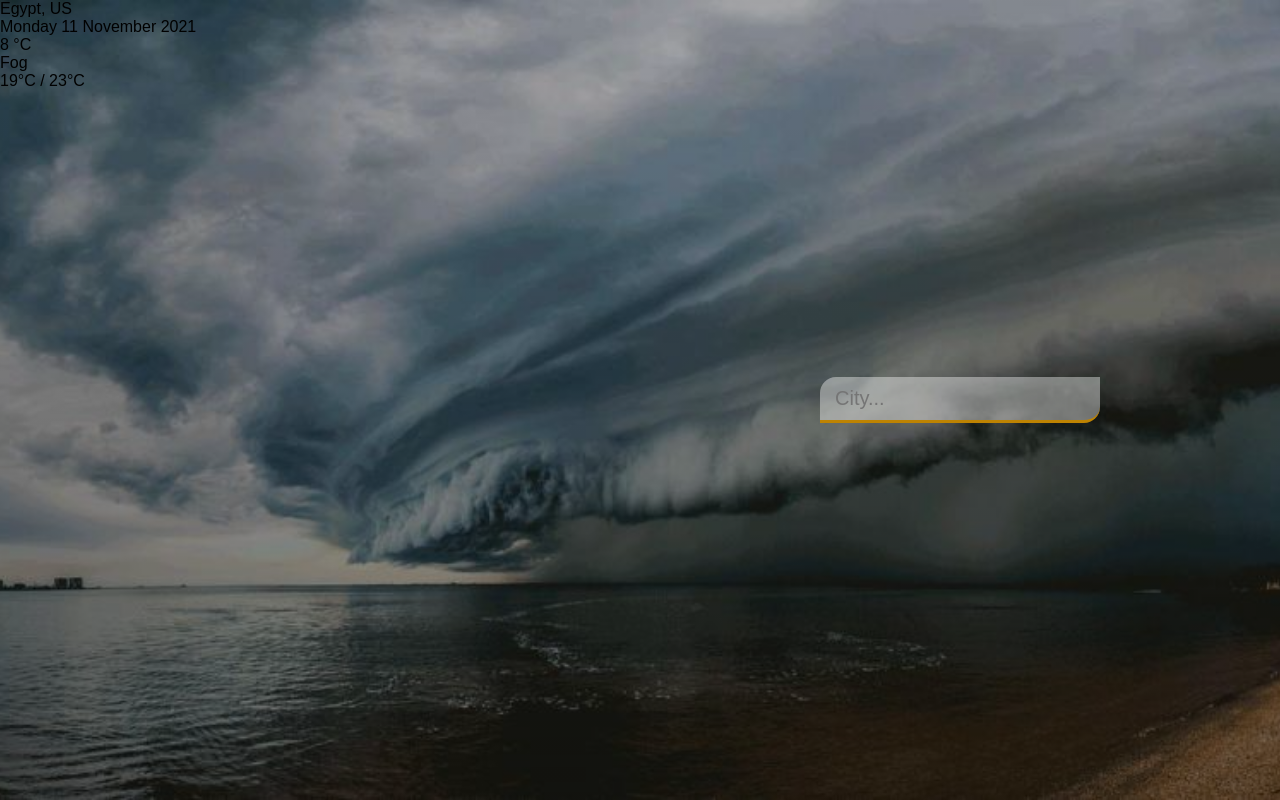
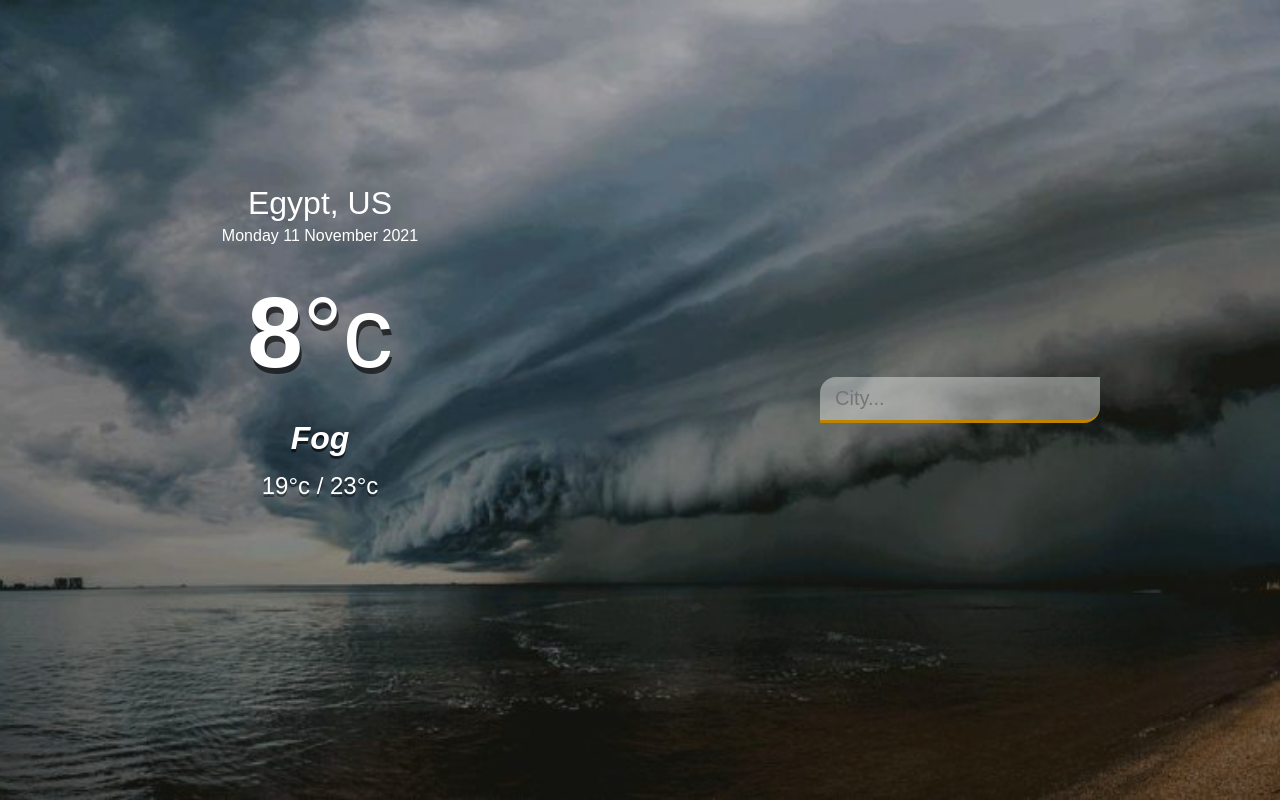
Before and after one commit to fazliddinabduraxmonov/weather-application, a plain HTML site: page index.html in a window 1280 px wide. Drawn offline with Linux system fonts and the light colour scheme.

Commit message:
weaather

```diff
--- a/index.html
+++ b/index.html
@@ -15,9 +15,11 @@
                 <div class="city">Egypt, US</div>
                 <div class="date">Monday 11 November 2021</div>
             </section>
-            <div class="main-temp">8 <span>°C</span></div>
-            <div class="weather">Fog</div>
-            <div class="hi-low">19°C / 23°C</div>
+            <div class="main-temp">
+                <div class="temp">8<span>°c</span></div>
+                <div class="weather">Fog</div>
+                <div class="hi-low">19°c / 23°c</div>
+            </div>
         </main>
         <header>
             <input type="text" autocomplete="off" class="search-box" placeholder="City...">
--- a/style.css
+++ b/style.css
@@ -39,3 +39,45 @@ header input:focus{
     background-color: rgba(255,255,255,0.8);
     border-radius: 0 16px;
 }
+main{
+    margin-top: 20vh;
+    padding: 25px 25px 50px;
+    display: flex;
+    flex-direction: column;
+    align-items: center;
+    text-align: center;
+}
+.location .city{
+    color:#fff;
+    font-weight:500;
+    font-size: 32px;
+    margin-bottom: 5px;
+}
+.location .date{
+    color: #fff;
+    font-size: 16px;
+}
+.main-temp .temp{
+    color: #fff;
+    font-size: 100px;
+    font-weight: 900;
+    margin: 30px 0;
+    text-shadow: 2px 6px rgba(0,0,0,.6);
+}
+.main-temp span{
+    font-weight: 500;
+}
+.main-temp .weather{
+    color: #fff;
+    font-size: 32px;
+    font-weight: 700;
+    font-style: italic;
+    margin-bottom: 15px;
+    text-shadow: 0 3px rgba(0,0,0,.6);
+}
+.main-temp .hi-low{
+    color: #fff;
+    font-size: 24px;
+    font-weight: 500;
+    text-shadow: 0 3px rgba(0,0,0,.4);
+}
```
